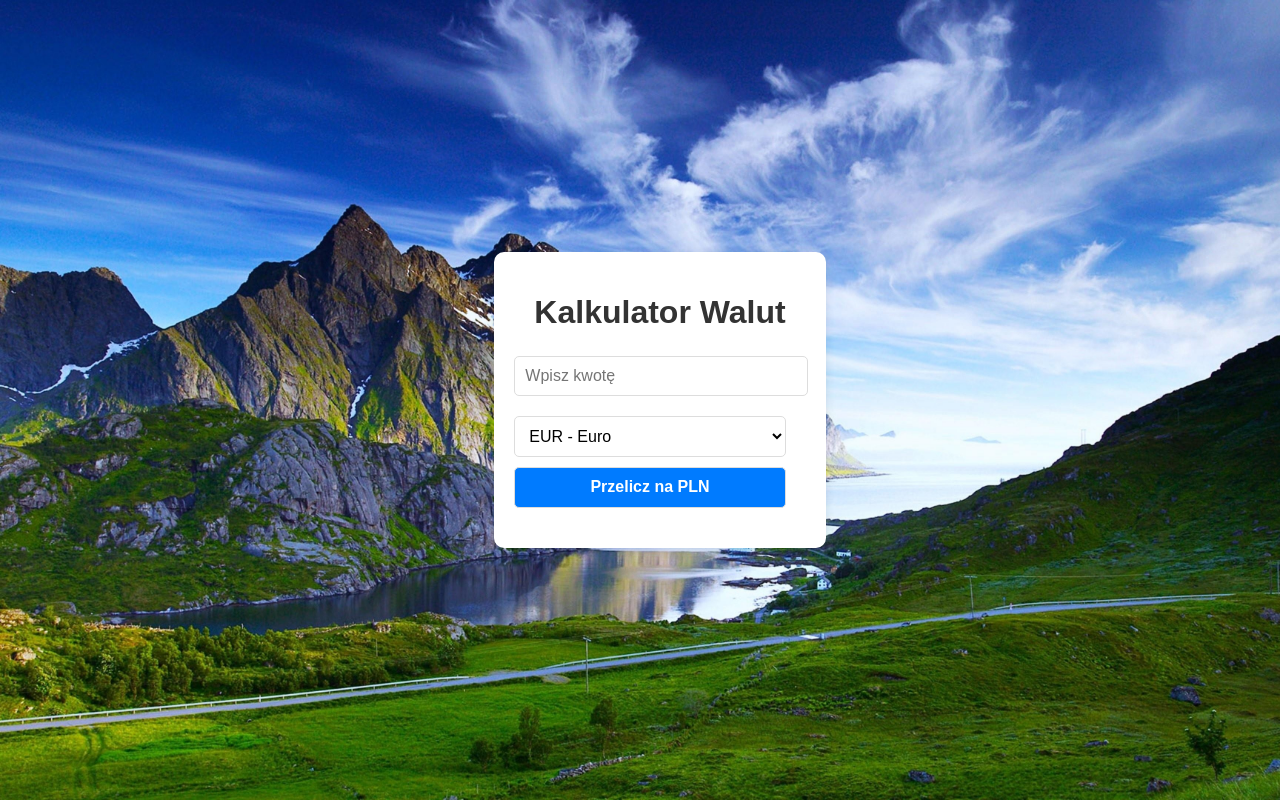
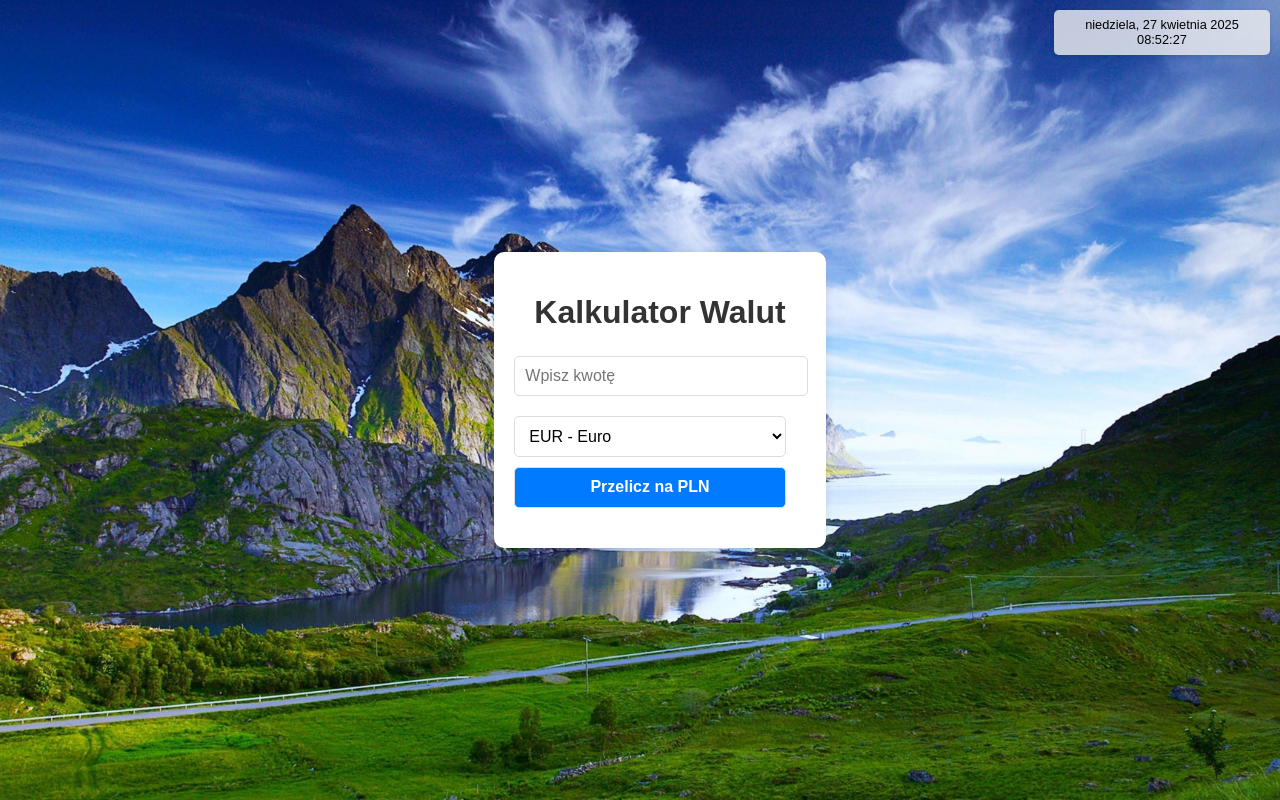
Before and after one commit to antonis04/CurrencyConverterReact, a React (Create React App) app: page / in a window 1280 px wide. Built offline with nearby package versions, Linux system fonts and the light colour scheme.

Commit message:
current date added

```diff
--- a/src/Components/CurrencyConverter.js
+++ b/src/Components/CurrencyConverter.js
@@ -1,10 +1,11 @@
-import React, { useState } from "react";
+import React, { useState, useEffect } from "react";
 import "../index.css";
 
 function CurrencyConverter() {
   const [amount, setAmount] = useState("");
   const [selectedCurrency, setSelectedCurrency] = useState("EUR");
   const [result, setResult] = useState("");
+  const [currentDateTime, setCurrentDateTime] = useState(new Date());
 
   // Zdefiniowane wcześniej waluty z kursami
   const currencies = [
@@ -13,6 +14,29 @@ function CurrencyConverter() {
     { code: "GBP", name: "Funt brytyjski", rate: 5.06 },
     { code: "CHF", name: "Frank szwajcarski", rate: 4.45 },
   ];
+
+  // Aktualizacja czasu co sekundę
+  useEffect(() => {
+    const timer = setInterval(() => {
+      setCurrentDateTime(new Date());
+    }, 1000);
+
+    // Czyszczenie interwału przy odmontowaniu komponentu
+    return () => clearInterval(timer);
+  }, []);
+
+  const formatDateTime = (date) => {
+    const options = {
+      weekday: "long",
+      year: "numeric",
+      month: "long",
+      day: "numeric",
+      hour: "2-digit",
+      minute: "2-digit",
+      second: "2-digit",
+    };
+    return date.toLocaleDateString("pl-PL", options);
+  };
 
   const handleCalculate = () => {
     const numAmount = parseFloat(amount);
@@ -29,6 +53,7 @@ function CurrencyConverter() {
 
   return (
     <div className="converter-container">
+      <div className="date-time-corner">{formatDateTime(currentDateTime)}</div>
       <h1>Kalkulator Walut</h1>
       <div className="input-group">
         <input
--- a/src/index.css
+++ b/src/index.css
@@ -66,3 +66,16 @@ body {
   text-align: center;
   font-weight: bold;
 }
+
+.date-time-corner {
+  position: absolute;
+  top: 10px;
+  right: 10px;
+  background-color: rgba(240, 240, 240, 0.8);
+  padding: 8px;
+  border-radius: 5px;
+  font-size: 0.8rem;
+  box-shadow: 0 2px 5px rgba(0, 0, 0, 0.1);
+  max-width: 200px;
+  text-align: center;
+}
```
